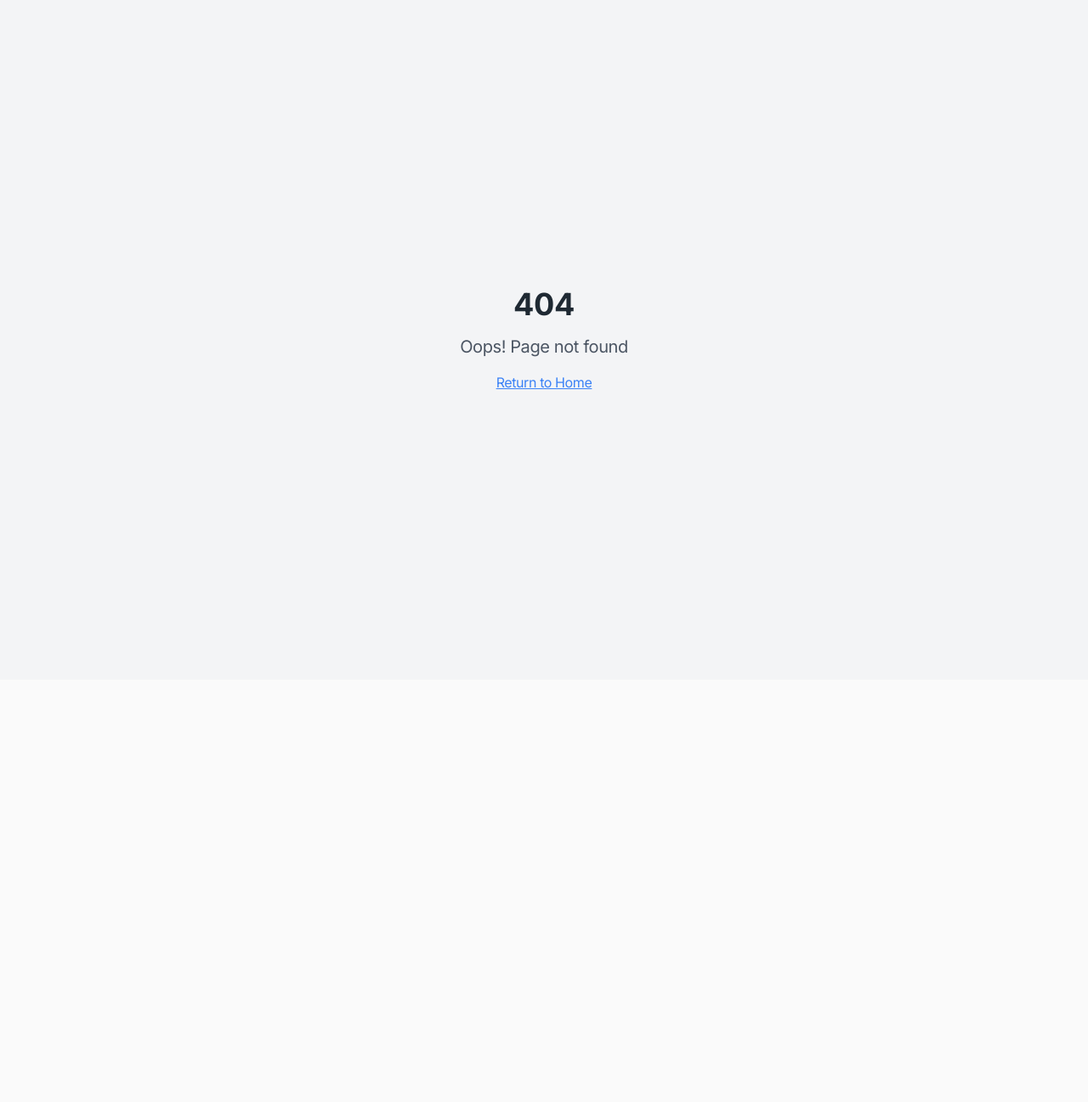
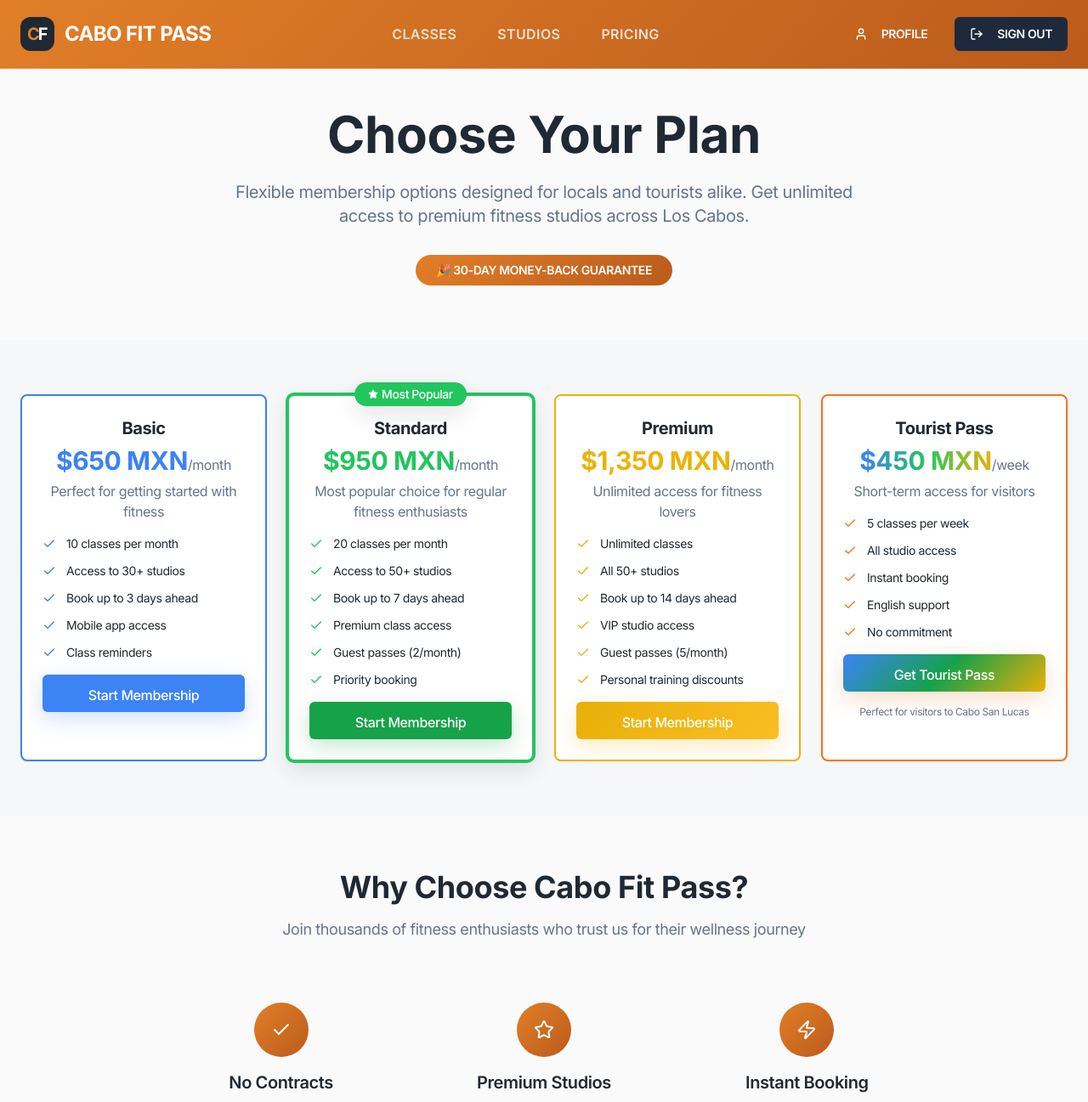
Before and after one commit to CaboAi/cabo-fit-flow, a React (Vite) app: page /pricing in a window 1280 px wide. Before the commit this address had no page. Shown: the top 1297 px of the page at 85% size. Before the commit the page ends 800 px from the top, so only its background shows below. Built offline with nearby package versions, Linux system fonts and the light colour scheme.

Commit message:
Create dedicated pricing page, fix navigation UX - no more double-click needed

```diff
--- a/src/App.tsx
+++ b/src/App.tsx
@@ -8,6 +8,7 @@ import { BrowserRouter, Routes, Route, Navigate } from "react-router-dom";
 import { supabase } from "@/integrations/supabase/client";
 import Index from "./pages/Index";
 import Studios from "./pages/Studios";
+import Pricing from "./pages/Pricing";
 import NotFound from "./pages/NotFound";
 import Auth from "./components/Auth";
 import UserDashboard from "./components/UserDashboard";
@@ -78,6 +79,10 @@ const App = () => {
               }
             />
             <Route
+              path="/pricing"
+              element={<Pricing />}
+            />
+            <Route
               path="/profile"
               element={
                 user ? <UserProfile user={user} /> : <Navigate to="/" replace />
--- a/src/components/Header.tsx
+++ b/src/components/Header.tsx
@@ -61,7 +61,7 @@ const Header = () => {
           <span className="text-2xl font-black text-white tracking-tight">CABO FIT PASS</span>
         </Link>
 
-        {/* Navigation */}
+        {/* Navigation - UPDATED PRICING TO USE DEDICATED PAGE */}
         <nav className="hidden md:flex items-center gap-12">
           <a
             href="/#classes"
@@ -78,18 +78,9 @@ const Header = () => {
           <Link to="/studios" className="text-white/80 hover:text-white transition-colors font-semibold tracking-wide">
             STUDIOS
           </Link>
-          <a
-            href="/#plans"
-            onClick={(e) => {
-              if (window.location.pathname === '/') {
-                e.preventDefault();
-                document.getElementById('plans')?.scrollIntoView({ behavior: 'smooth' });
-              }
-            }}
-            className="text-white/80 hover:text-white transition-colors font-semibold tracking-wide"
-          >
+          <Link to="/pricing" className="text-white/80 hover:text-white transition-colors font-semibold tracking-wide">
             PRICING
-          </a>
+          </Link>
         </nav>
 
         {/* User Actions - FIXED SIGN OUT BUTTON */}
--- a/src/pages/Index.tsx
+++ b/src/pages/Index.tsx
@@ -1,9 +1,9 @@
 import Header from "@/components/Header";
 import ClassCard from "@/components/ClassCard";
-import PricingCard from "@/components/PricingCard";
 import { Button } from "@/components/ui/button";
 import { useClasses, useBookClass } from "@/hooks/useClasses";
 import { Search, Filter, Calendar, MapPin } from "lucide-react";
+import { Link } from "react-router-dom";
 
 const Index = () => {
   const { data: classes, isLoading, error } = useClasses();
@@ -13,72 +13,40 @@ const Index = () => {
     bookClass.mutate({ classId });
   };
 
-  // Sample pricing plans
-  const pricingPlans = [
-    {
-      name: "Basic",
-      price: "$650 MXN",
-      period: "month",
-      description: "Perfect for getting started with fitness",
-      features: [
-        "10 classes per month",
-        "Access to 30+ studios",
-        "Book up to 3 days ahead",
-        "Mobile app access",
-        "Class reminders"
-      ]
-    },
-    {
-      name: "Standard",
-      price: "$950 MXN",
-      period: "month",
-      description: "Most popular choice for regular fitness enthusiasts",
-      features: [
-        "20 classes per month",
-        "Access to 50+ studios",
-        "Book up to 7 days ahead",
-        "Premium class access",
-        "Guest passes (2/month)",
-        "Priority booking"
-      ],
-      isPopular: true
-    },
-    {
-      name: "Premium",
-      price: "$1,350 MXN",
-      period: "month",
-      description: "Unlimited access for fitness lovers",
-      features: [
-        "Unlimited classes",
-        "All 50+ studios",
-        "Book up to 14 days ahead",
-        "VIP studio access",
-        "Guest passes (5/month)",
-        "Personal training discounts"
-      ]
-    },
-    {
-      name: "Tourist Pass",
-      price: "$450 MXN",
-      period: "week",
-      description: "Short-term access for visitors",
-      features: [
-        "5 classes per week",
-        "All studio access",
-        "Instant booking",
-        "English support",
-        "No commitment"
-      ],
-      isTourist: true
-    }
-  ];
-
   return (
     <div className="min-h-screen bg-background">
       <Header />
 
+      {/* Hero Section */}
+      <section className="pt-32 pb-16 bg-background">
+        <div className="container mx-auto px-6 text-center">
+          <h1 className="text-5xl md:text-6xl font-black text-foreground mb-6">
+            Your Fitness
+            <br />
+            <span className="text-cf-orange">Freedom</span>
+          </h1>
+          <p className="text-xl text-muted-foreground mb-12 max-w-3xl mx-auto">
+            Unlimited access to premium fitness studios across Los Cabos.
+            One membership, endless possibilities.
+          </p>
+
+          <div className="flex flex-col sm:flex-row gap-4 justify-center items-center mb-16">
+            <Link to="/pricing">
+              <Button className="btn-cf-primary px-8 py-3 text-lg">
+                View Pricing Plans
+              </Button>
+            </Link>
+            <Link to="/studios">
+              <Button variant="outline" className="btn-cf-outline px-8 py-3 text-lg">
+                Explore Studios
+              </Button>
+            </Link>
+          </div>
+        </div>
+      </section>
+
       {/* Featured Classes Section */}
-      <section id="classes" className="py-24 bg-background">
+      <section id="classes" className="py-24 bg-muted/30">
         <div className="container mx-auto px-6">
           <div className="text-center mb-16">
             <h2 className="text-4xl md:text-5xl font-bold mb-6 text-foreground">
@@ -162,27 +130,31 @@ const Index = () => {
         </div>
       </section>
 
-      {/* Pricing Section */}
-      <section id="plans" className="py-24 bg-muted/30">
+      {/* Stats Section */}
+      <section className="py-16 bg-background">
         <div className="container mx-auto px-6">
-          <div className="text-center mb-16">
-            <h2 className="text-4xl md:text-5xl font-bold mb-6 text-foreground">
-              Choose Your Plan
-            </h2>
-            <p className="text-lg text-muted-foreground max-w-2xl mx-auto">
-              Flexible plans for locals and tourists alike
-            </p>
-          </div>
-
-          <div className="grid grid-cols-1 md:grid-cols-2 lg:grid-cols-4 gap-6 max-w-7xl mx-auto pt-8">
-            {pricingPlans.map((plan, index) => (
-              <PricingCard key={index} {...plan} />
-            ))}
+          <div className="grid grid-cols-1 md:grid-cols-4 gap-8 max-w-4xl mx-auto text-center">
+            <div>
+              <div className="text-4xl font-black text-cf-orange mb-2">50+</div>
+              <div className="text-muted-foreground">Partner Studios</div>
+            </div>
+            <div>
+              <div className="text-4xl font-black text-cf-orange mb-2">200+</div>
+              <div className="text-muted-foreground">Daily Classes</div>
+            </div>
+            <div>
+              <div className="text-4xl font-black text-cf-orange mb-2">5000+</div>
+              <div className="text-muted-foreground">Happy Members</div>
+            </div>
+            <div>
+              <div className="text-4xl font-black text-cf-orange mb-2">24/7</div>
+              <div className="text-muted-foreground">App Support</div>
+            </div>
           </div>
         </div>
       </section>
 
-      {/* CTA Section - FIXED LEARN MORE BUTTON */}
+      {/* CTA Section */}
       <section className="py-24 bg-cf-gradient">
         <div className="container mx-auto px-6 text-center">
           <h2 className="text-4xl md:text-5xl font-bold text-white mb-8">
--- /dev/null
+++ b/src/pages/Pricing.tsx
@@ -0,0 +1,221 @@
+import Header from "@/components/Header";
+import PricingCard from "@/components/PricingCard";
+import { Button } from "@/components/ui/button";
+import { Check, Star, Zap } from "lucide-react";
+
+const Pricing = () => {
+  // Pricing plans data
+  const pricingPlans = [
+    {
+      name: "Basic",
+      price: "$650 MXN",
+      period: "month",
+      description: "Perfect for getting started with fitness",
+      features: [
+        "10 classes per month",
+        "Access to 30+ studios",
+        "Book up to 3 days ahead",
+        "Mobile app access",
+        "Class reminders"
+      ]
+    },
+    {
+      name: "Standard",
+      price: "$950 MXN",
+      period: "month",
+      description: "Most popular choice for regular fitness enthusiasts",
+      features: [
+        "20 classes per month",
+        "Access to 50+ studios",
+        "Book up to 7 days ahead",
+        "Premium class access",
+        "Guest passes (2/month)",
+        "Priority booking"
+      ],
+      isPopular: true
+    },
+    {
+      name: "Premium",
+      price: "$1,350 MXN",
+      period: "month",
+      description: "Unlimited access for fitness lovers",
+      features: [
+        "Unlimited classes",
+        "All 50+ studios",
+        "Book up to 14 days ahead",
+        "VIP studio access",
+        "Guest passes (5/month)",
+        "Personal training discounts"
+      ]
+    },
+    {
+      name: "Tourist Pass",
+      price: "$450 MXN",
+      period: "week",
+      description: "Short-term access for visitors",
+      features: [
+        "5 classes per week",
+        "All studio access",
+        "Instant booking",
+        "English support",
+        "No commitment"
+      ],
+      isTourist: true
+    }
+  ];
+
+  const benefits = [
+    {
+      icon: <Check className="w-6 h-6" />,
+      title: "No Contracts",
+      description: "Cancel anytime, no questions asked"
+    },
+    {
+      icon: <Star className="w-6 h-6" />,
+      title: "Premium Studios",
+      description: "Access to the best fitness facilities in Los Cabos"
+    },
+    {
+      icon: <Zap className="w-6 h-6" />,
+      title: "Instant Booking",
+      description: "Book classes instantly through our mobile app"
+    }
+  ];
+
+  return (
+    <div className="min-h-screen bg-background">
+      <Header />
+
+      {/* Hero Section */}
+      <section className="pt-32 pb-16 bg-background">
+        <div className="container mx-auto px-6 text-center">
+          <h1 className="text-5xl md:text-6xl font-black text-foreground mb-6">
+            Choose Your Plan
+          </h1>
+          <p className="text-xl text-muted-foreground mb-8 max-w-3xl mx-auto">
+            Flexible membership options designed for locals and tourists alike.
+            Get unlimited access to premium fitness studios across Los Cabos.
+          </p>
+          <div className="inline-block bg-cf-gradient text-white px-6 py-2 rounded-full text-sm font-semibold">
+            🎉 30-DAY MONEY-BACK GUARANTEE
+          </div>
+        </div>
+      </section>
+
+      {/* Pricing Cards Section */}
+      <section className="py-16 bg-muted/30">
+        <div className="container mx-auto px-6">
+          <div className="grid grid-cols-1 md:grid-cols-2 lg:grid-cols-4 gap-6 max-w-7xl mx-auto">
+            {pricingPlans.map((plan, index) => (
+              <PricingCard key={index} {...plan} />
+            ))}
+          </div>
+        </div>
+      </section>
+
+      {/* Benefits Section */}
+      <section className="py-16 bg-background">
+        <div className="container mx-auto px-6">
+          <div className="text-center mb-12">
+            <h2 className="text-4xl font-bold text-foreground mb-4">
+              Why Choose Cabo Fit Pass?
+            </h2>
+            <p className="text-lg text-muted-foreground max-w-2xl mx-auto">
+              Join thousands of fitness enthusiasts who trust us for their wellness journey
+            </p>
+          </div>
+
+          <div className="grid grid-cols-1 md:grid-cols-3 gap-8 max-w-4xl mx-auto">
+            {benefits.map((benefit, index) => (
+              <div key={index} className="text-center p-6">
+                <div className="w-16 h-16 bg-cf-gradient rounded-full flex items-center justify-center text-white mb-4 mx-auto">
+                  {benefit.icon}
+                </div>
+                <h3 className="text-xl font-semibold text-foreground mb-2">{benefit.title}</h3>
+                <p className="text-muted-foreground">{benefit.description}</p>
+              </div>
+            ))}
+          </div>
+        </div>
+      </section>
+
+      {/* FAQ Section */}
+      <section className="py-16 bg-muted/30">
+        <div className="container mx-auto px-6">
+          <div className="max-w-4xl mx-auto">
+            <div className="text-center mb-12">
+              <h2 className="text-4xl font-bold text-foreground mb-4">
+                Frequently Asked Questions
+              </h2>
+            </div>
+
+            <div className="grid grid-cols-1 md:grid-cols-2 gap-8">
+              <div className="space-y-6">
+                <div className="bg-card p-6 rounded-lg border border-border">
+                  <h3 className="text-lg font-semibold text-foreground mb-2">
+                    Can I cancel anytime?
+                  </h3>
+                  <p className="text-muted-foreground">
+                    Yes! You can cancel your membership at any time with no cancellation fees.
+                  </p>
+                </div>
+
+                <div className="bg-card p-6 rounded-lg border border-border">
+                  <h3 className="text-lg font-semibold text-foreground mb-2">
+                    Do you offer day passes?
+                  </h3>
+                  <p className="text-muted-foreground">
+                    Our Tourist Pass is perfect for short visits - gives you access for a full week.
+                  </p>
+                </div>
+              </div>
+
+              <div className="space-y-6">
+                <div className="bg-card p-6 rounded-lg border border-border">
+                  <h3 className="text-lg font-semibold text-foreground mb-2">
+                    What's included in my membership?
+                  </h3>
+                  <p className="text-muted-foreground">
+                    All plans include access to partner studios, mobile app, and customer support.
+                  </p>
+                </div>
+
+                <div className="bg-card p-6 rounded-lg border border-border">
+                  <h3 className="text-lg font-semibold text-foreground mb-2">
+                    Is there a free trial?
+                  </h3>
+                  <p className="text-muted-foreground">
+                    Yes! We offer a 7-day free trial for all new members to try our services.
+                  </p>
+                </div>
+              </div>
+            </div>
+          </div>
+        </div>
+      </section>
+
+      {/* CTA Section */}
+      <section className="py-16 bg-cf-gradient">
+        <div className="container mx-auto px-6 text-center">
+          <h2 className="text-4xl font-bold text-white mb-4">
+            Ready to Get Started?
+          </h2>
+          <p className="text-xl text-white/90 mb-8 max-w-2xl mx-auto">
+            Join the fitness revolution in Los Cabos. Your perfect workout is just a click away.
+          </p>
+
+          <div className="flex flex-col sm:flex-row gap-4 justify-center items-center">
+            <Button className="bg-white text-slate-800 hover:bg-gray-100 px-8 py-3 text-lg font-semibold">
+              START FREE TRIAL
+            </Button>
+            <Button className="bg-slate-800 text-white border-2 border-white hover:bg-white hover:text-slate-800 px-8 py-3 text-lg font-semibold">
+              Contact Sales
+            </Button>
+          </div>
+        </div>
+      </section>
+    </div>
+  );
+};
+
+export default Pricing;
```
